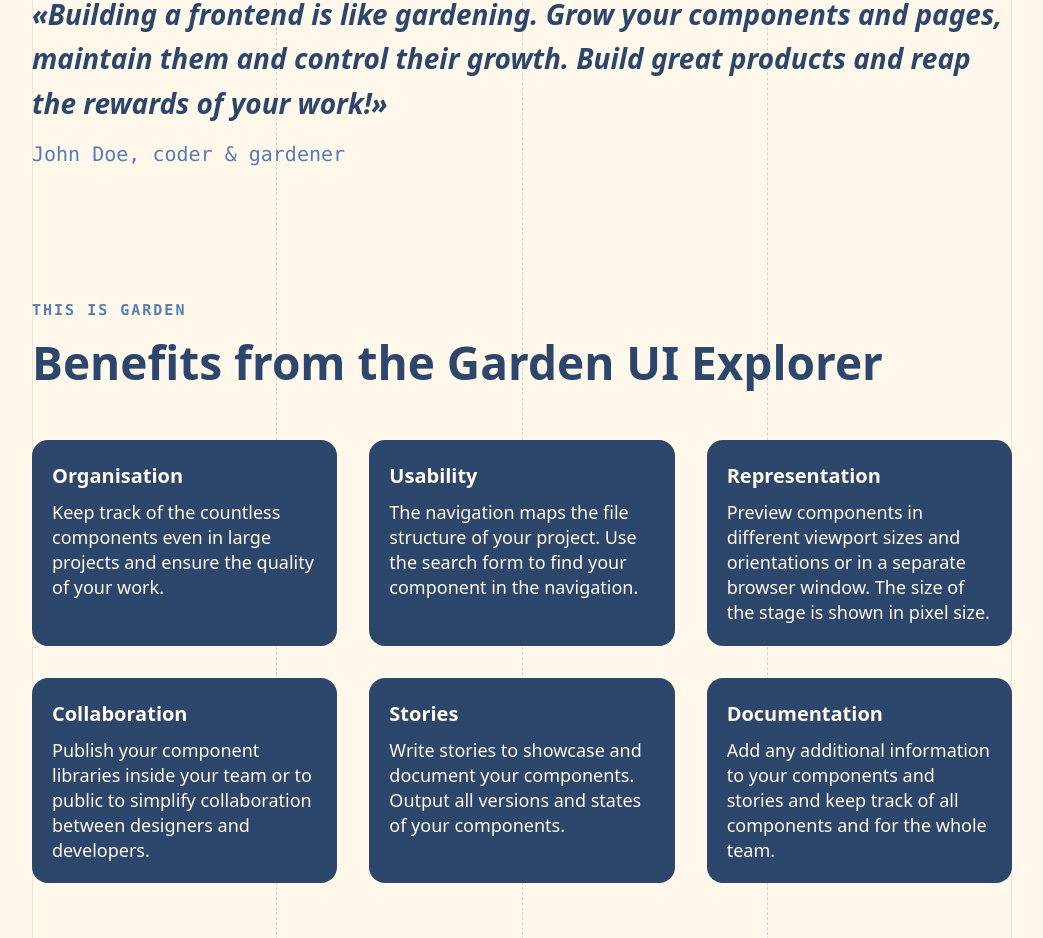
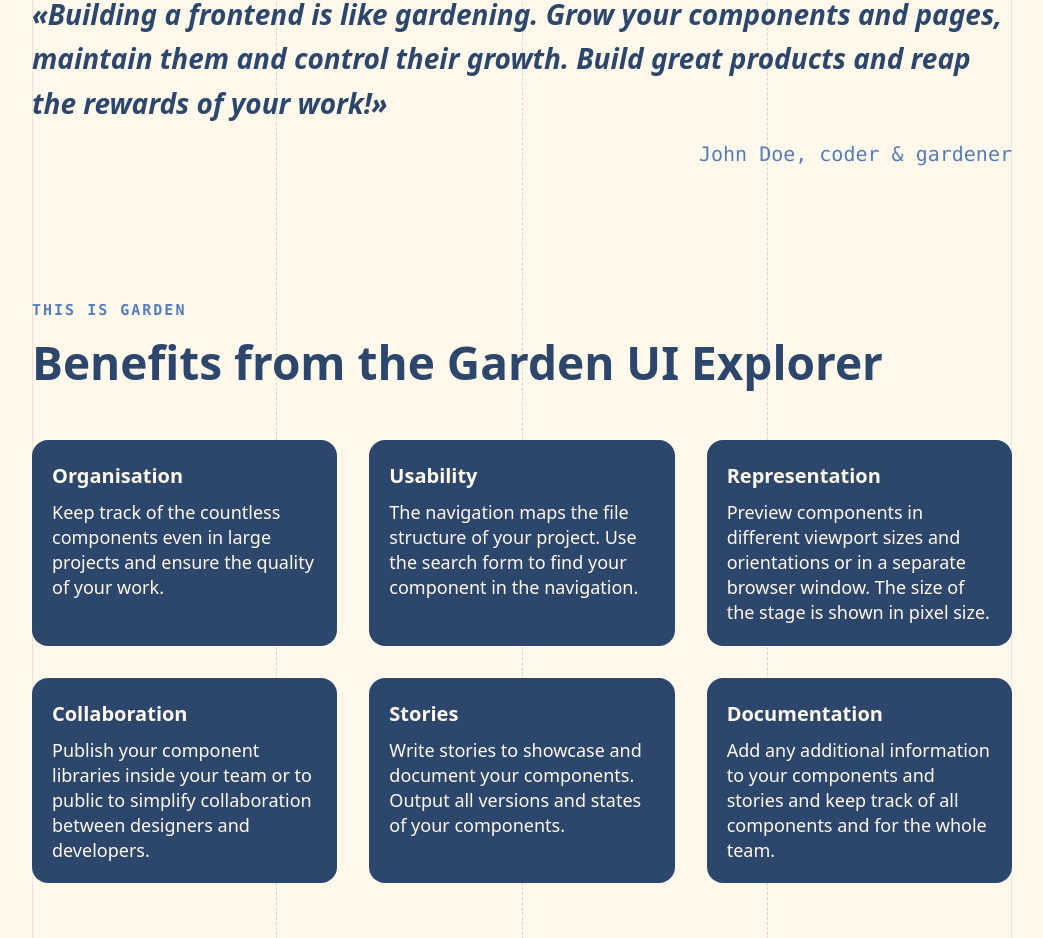
Before and after one commit to gardenjs/docs, a SvelteKit app: page / in a window 1280 px wide. Shown: the part 1920-2858 px from the top of the page, without its empty margins (118-1161 px from the left). Built offline with nearby package versions, Linux system fonts and the light colour scheme.

Commit message:
[design] author to right

```diff
--- a/src/components/blockquote/blockquote.svelte
+++ b/src/components/blockquote/blockquote.svelte
@@ -26,23 +26,24 @@ blockquote {
   .quote {
     max-width: 100% !important;
     font-size: 1.25rem;
-    @media (min-width: 768px) {
-      font-size: 1.75rem !important;
-    }
     color: var(--c-headlines);
     font-weight: 800;
     font-style: italic;
     text-align: left !important;
+    @media (min-width: 768px) {
+      font-size: 1.75rem !important;
+    }
   }
   .author {
     display: block;
     margin: 0.75rem 0 0;
     font-family: var(--monospace);
     font-size: 1.125rem;
+    color: var(--c-secondary);
+    text-align: right !important;
     @media (min-width: 768px) {
       font-size: 1.25rem;
     }
-    color: var(--c-secondary);
   }
 }
 </style>
```
